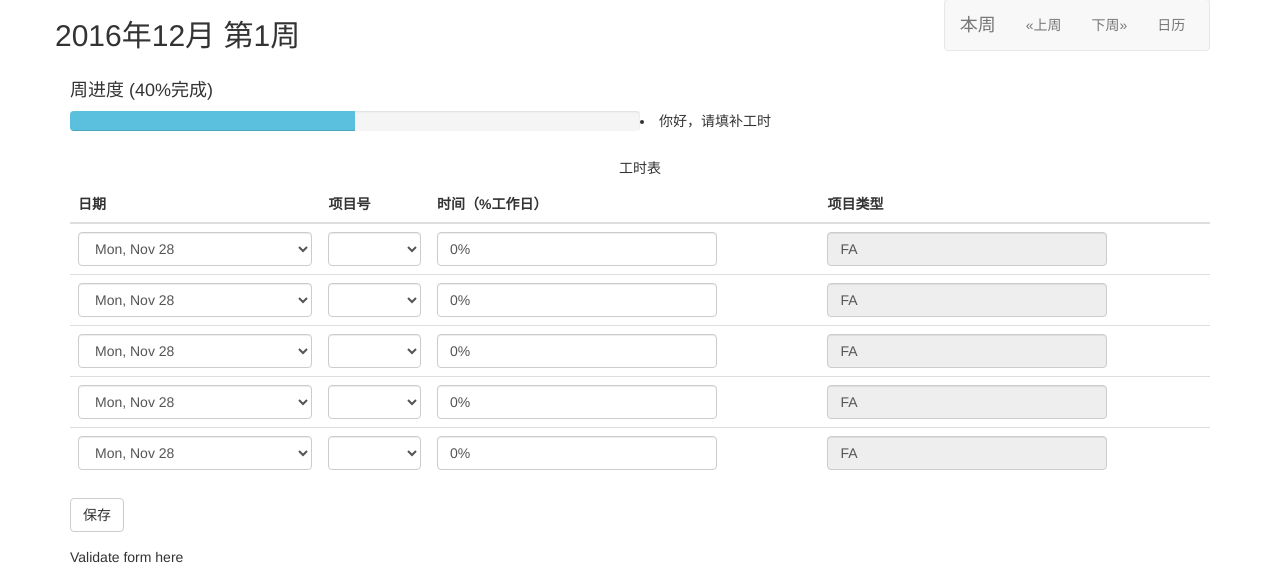
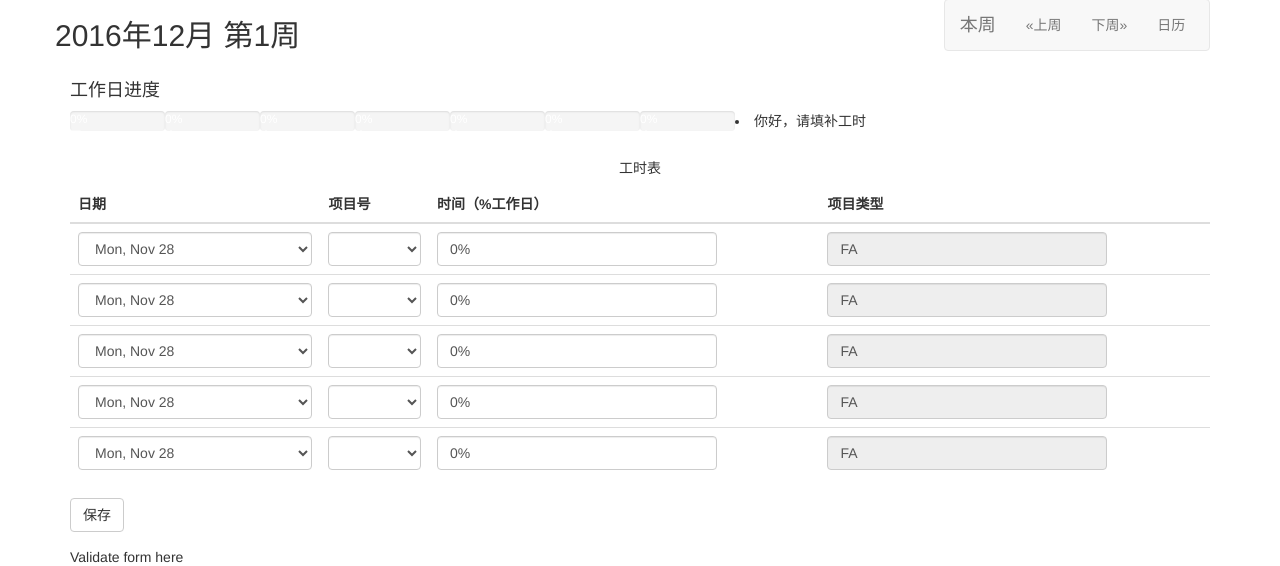
Before and after one commit to huayunfly/repo, a Django app: page /timeline/2016/12/1/ in a window 1280 px wide. Shown: the part 51-617 px from the top of the page. Run offline with Django 3.2, Linux system fonts and the light colour scheme; the visitor is signed in with stand-in values (Sample User, id 1); data comes from the database, SQL or seed files in the repository; data that the repository does not hold is empty; some libraries are stand-ins or nearby versions.

Commit message:
Add some progress bars according to the working day count. Remove <span> 'sr-only' attribute.

```diff
--- a/py/Timesheet/app/templates/app/timeline.html
+++ b/py/Timesheet/app/templates/app/timeline.html
@@ -28,18 +28,20 @@
     </div>
 
 
-    <h4>周进度 (40%完成)</h4>
-
-    <div class="progress col-sm-6 col-sm-push-0" style="padding-left: 0px;padding-right: 0px;">
+    <h4>工作日进度</h4>
+    {% for day in weekdays %}
+        <div class="progress progress-striped col-sm-1 col-sm-push-0" id="{{ day | date:"D_M_j" }}" style="padding-left:
+             0px;padding-right: 0px;">
         {% comment %}
     'sr-only' class is used to hide information intended only for screen readers from the layout
     of the rendered page.
     {% endcomment %}
-        <div class="progress-bar progress-bar-info" role="progressbar" aria-valuenow="60"
-             aria-valuemin="0" aria-valuemax="100" style="width: 50%;">
-            <span class="sr-only">40% 完成</span>
+        <div class="progress-bar progress-bar-success" role="progressbar" aria-valuenow="50"
+             aria-valuemin="0" aria-valuemax="100" style="width: 0%;">
+            <span >0% 完成</span>
         </div>
-    </div>
+        </div>
+    {% endfor %}
 
     <div id="build">
         <form role="form" id=target action="." method="post" class="form-horizontal">
```
